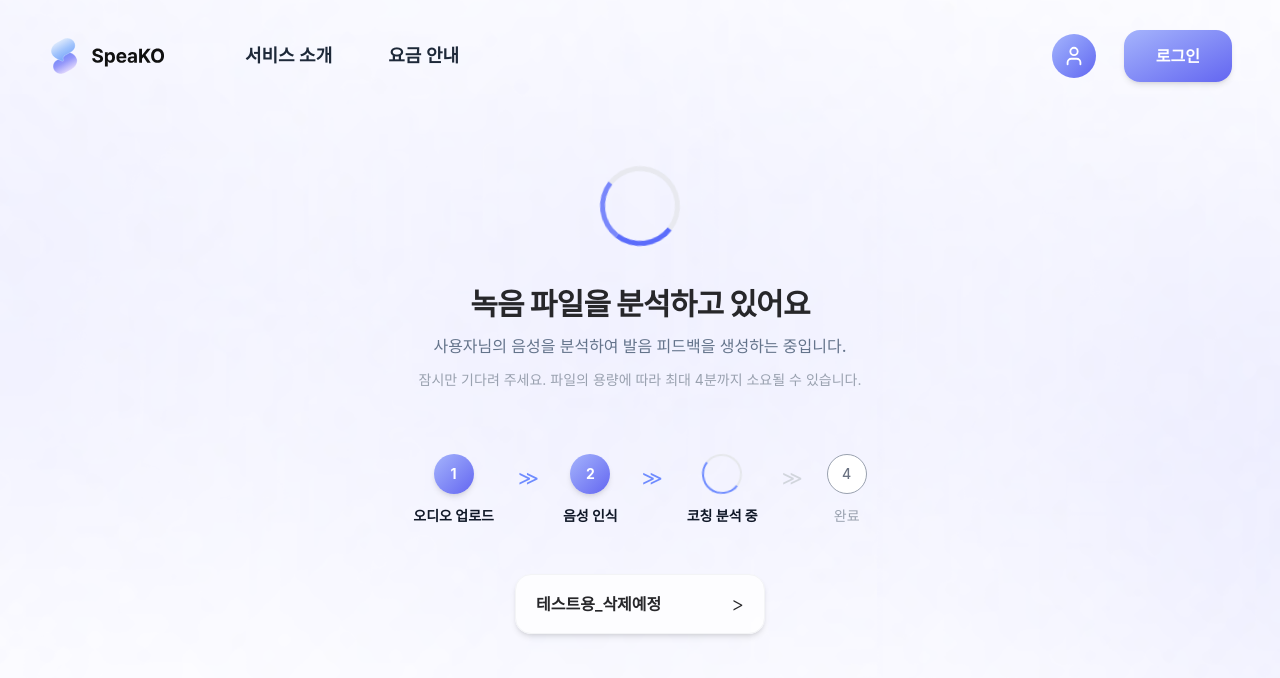
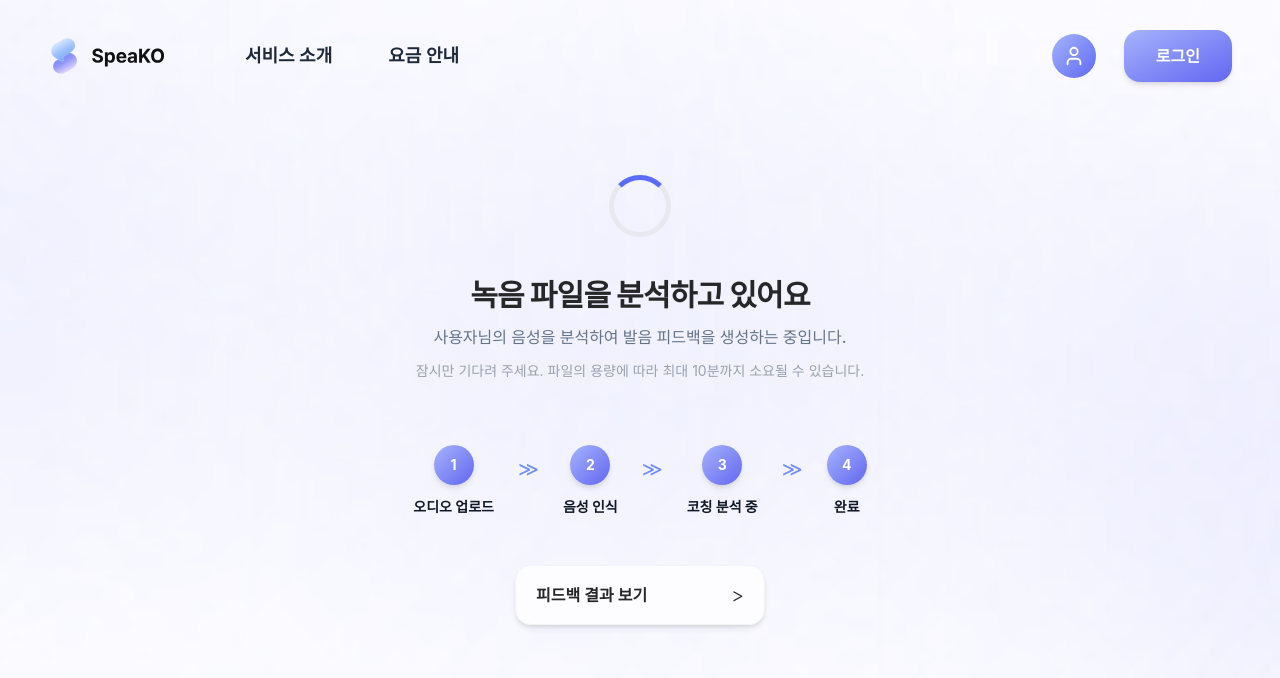
Before and after one commit to Zero0404/SpeaKO_Front, a React (Vite) app: page /feedback-loading in a window 1280 px wide. Shown: the top 678 px of the page. Built offline with nearby package versions, Linux system fonts and the light colour scheme.

Commit message:
로딩페이지 디자인 수정

```diff
--- a/src/pages/FeedbackLoading.tsx
+++ b/src/pages/FeedbackLoading.tsx
@@ -1,64 +1,90 @@
-import React, { useEffect } from 'react';
+import React, { useEffect, useState } from 'react';
 import { useNavigate, useLocation } from 'react-router-dom';
 import bgGradient from '../assets/background_gradiant.png';
+import Navbar from '../components/Navbar';
+import { useScriptJobStore } from '../store/scriptJobStore';
 
-interface FeedbackLoadingProps {
-  onComplete?: () => void;
+export interface FeedbackLoadingProps {
+  isOpen?: boolean;
+  onClose?: () => void;
+  onNext?: () => void;
 }
 
-export const FeedbackLoading: React.FC<FeedbackLoadingProps> = ({ onComplete }) => {
+export const FeedbackLoading: React.FC<FeedbackLoadingProps> = ({
+  isOpen = true,
+  onClose,
+  onNext,
+}) => {
   const navigate = useNavigate();
   const location = useLocation();
+  const { status, result } = useScriptJobStore();
+  const [currentStep, setCurrentStep] = useState<number>(3); // 3: 진행 중, 4: 완료
 
   // 이전 페이지(FeedbackFileUploadPage)에서 전달받은 파일 정보
   const uploadedFile = location.state?.file as File | undefined;
 
+  // 2초 타이머로 3단계 -> 4단계(완료) 전환
   useEffect(() => {
-    // 💡 [백엔드 API 연동 위치]
-    // 페이지 진입 시 백엔드로 분석 요청을 보내는 로직을 여기에 작성하시면 됩니다.
-    // 예: axios.post('/api/feedback', { file: uploadedFile }).then(...)
-  }, [uploadedFile]);
+    if (!isOpen) return;
 
-  // [다음 페이지] 버튼 클릭 시 이동 핸들러
-  const handleNextPage = () => {
-    if (onComplete) {
-      onComplete();
-      return;
+    const timerStep4 = setTimeout(() => {
+      setCurrentStep(4);
+    }, 2000);
+
+    return () => {
+      clearTimeout(timerStep4);
+    };
+  }, [isOpen, status]);
+
+  const handleNavigateNext = () => {
+    if (onClose) onClose();
+    if (onNext) {
+      onNext();
+    } else {
+      navigate('/feedback', { state: { result, file: uploadedFile } });
     }
+  };
 
-    if (uploadedFile) {
-      // "파일로 평가받기" 플로우 (FeedbackFileUploadPage에서 file을 state로 넘겨받은 경우) -> 결과 페이지로
-      navigate('/feedback-result');
-      return;
-    }
-
-    // "실시간 평가받기" 플로우 (녹음본 평가, file 없음) -> CoachViewPage 점수 섹션으로 복귀
-    // CoachViewPage는 location.state.score가 있으면 "발음 종합 점수"를 바로 done 상태로 보여준다.
-    // TODO: 아래 87은 임시값 — 위 useEffect의 분석 API 응답 점수로 교체
-    navigate('/coach-view', { state: { score: 87 } });
-  };
+  if (!isOpen) return null;
 
   return (
     <div
-      className="min-h-screen w-full flex flex-col items-center justify-center p-4 md:p-6 bg-cover bg-center bg-no-repeat font-sans select-none overflow-hidden"
+      className="fixed inset-0 z-50 min-h-screen w-full flex flex-col items-center justify-start bg-cover bg-center bg-no-repeat font-sans select-none overflow-y-auto"
       style={{
         backgroundImage: `url(${bgGradient})`,
         backgroundColor: '#F8FAFC',
       }}
     >
-      <div className="flex flex-col items-center justify-center text-center max-w-2xl mx-auto w-full px-4">
-        {/* 회전 스피너 */}
+      {/* 1바퀴(1초 회전) + 1초 멈춤 애니메이션 */}
+      <style>{`
+        @keyframes spinAndPause {
+          0% { transform: rotate(0deg); }
+          50% { transform: rotate(360deg); }
+          100% { transform: rotate(360deg); }
+        }
+        .animate-spin-pause {
+          animation: spinAndPause 2s cubic-bezier(0.4, 0, 0.2, 1) infinite;
+        }
+      `}</style>
+
+      {/* 상단 Navbar */}
+      <div className="w-full relative z-20">
+        <Navbar />
+      </div>
+
+      {/* 로딩 콘텐츠 메인 박스 */}
+      <div className="flex-1 flex flex-col items-center justify-center text-center max-w-2xl mx-auto w-full px-4 py-8 relative z-10">
+        {/* 회전 스피너 (원 전체의 1/4 크기 보라색 아크 회전) */}
         <div className="relative flex items-center justify-center mb-8 md:mb-10">
           <div
-            className="w-16 h-16 md:w-20 md:h-20 rounded-full border-[5px] border-gray-200/80 border-t-transparent animate-spin"
+            className="w-[62px] h-[62px] rounded-full border-[5px] border-gray-200/80 animate-spin-pause"
             style={{
               borderTopColor: 'rgba(91, 108, 251, 1)',
-              borderRightColor: 'rgba(91, 108, 251, 0.8)',
             }}
           />
         </div>
 
-        {/* 타이틀 & 설명 문구 */}
+        {/* 타이틀 & 문구 */}
         <div className="space-y-3 mb-12 md:mb-16">
           <h2 className="text-2xl md:text-3xl font-extrabold text-[var(--color-text-heading)] tracking-tight">
             녹음 파일을 분석하고 있어요
@@ -67,11 +93,11 @@ export const FeedbackLoading: React.FC<FeedbackLoadingProps> = ({ onComplete })
             사용자님의 음성을 분석하여 발음 피드백을 생성하는 중입니다.
           </p>
           <p className="text-xs md:text-sm text-gray-400">
-            잠시만 기다려 주세요. 파일의 용량에 따라 최대 4분까지 소요될 수 있습니다.
+            잠시만 기다려 주세요. 파일의 용량에 따라 최대 10분까지 소요될 수 있습니다.
           </p>
         </div>
 
-        {/* 하단 4단계 프로세스 위젯 */}
+        {/* 4단계 프로세스 위젯 */}
         <div className="flex items-center justify-center gap-3 sm:gap-6 flex-wrap mb-12">
           {/* 1단계 - 완료 */}
           <div className="flex flex-col items-center gap-2">
@@ -99,27 +125,47 @@ export const FeedbackLoading: React.FC<FeedbackLoadingProps> = ({ onComplete })
 
           <span className="text-[#6E8BFF] font-light text-lg sm:text-xl pb-6">≫</span>
 
-          {/* 3단계 - 진행 중 (숫자 없이 회전 링만) */}
+          {/* 3단계 - 진행 중("피드백 생성 중") -> 완료("피드백 생성")로 전환 */}
           <div className="flex flex-col items-center gap-2">
-            <div className="w-9 h-9 sm:w-10 sm:h-10 rounded-full border-2 border-gray-200 border-t-[#6E8BFF] border-r-[#6E8BFF] animate-spin" />
-            <span className="text-xs sm:text-sm font-bold text-gray-900 mt-1">코칭 분석 중</span>
+            {currentStep >= 4 ? (
+              <div
+                style={{ backgroundImage: 'var(--gradient-brand-active)' }}
+                className="w-9 h-9 sm:w-10 sm:h-10 rounded-full text-white font-bold flex items-center justify-center text-xs sm:text-sm shadow-md"
+              >
+                3
+              </div>
+            ) : (
+              <div className="w-9 h-9 sm:w-10 sm:h-10 rounded-full border-2 border-gray-200 border-t-[#6E8BFF] border-r-[#6E8BFF] animate-spin" />
+            )}
+            <span className="text-xs sm:text-sm font-bold text-gray-900 mt-1">
+              {currentStep >= 4 ? '코칭 분석 중' : '코칭 분석 중'}
+            </span>
           </div>
 
-          <span className="text-gray-300 font-light text-xl pb-6">≫</span>
+          <span className={currentStep >= 4 ? "text-[#6E8BFF] font-light text-lg sm:text-xl pb-6" : "text-gray-300 font-light text-xl pb-6"}>≫</span>
 
-          {/* 4단계 - 대기 */}
+          {/* 4단계 - 대기 -> 완료로 활성화 */}
           <div className="flex flex-col items-center gap-2">
-            <div className="w-9 h-9 sm:w-10 sm:h-10 rounded-full border border-gray-400 text-gray-500 font-medium flex items-center justify-center text-xs sm:text-sm bg-white">
+            <div
+              className={`w-9 h-9 sm:w-10 sm:h-10 rounded-full flex items-center justify-center text-xs sm:text-sm transition-all duration-300 ${
+                currentStep >= 4
+                  ? 'text-white font-bold shadow-md'
+                  : 'border border-gray-400 text-gray-500 font-medium bg-white'
+              }`}
+              style={currentStep >= 4 ? { backgroundImage: 'var(--gradient-brand-active)' } : {}}
+            >
               4
             </div>
-            <span className="text-xs sm:text-sm font-medium text-gray-400 mt-1">완료</span>
+            <span className={`text-xs sm:text-sm mt-1 ${currentStep >= 4 ? 'font-bold text-gray-900' : 'font-medium text-gray-400'}`}>
+              완료
+            </span>
           </div>
         </div>
 
-        {/* 하단 [다음 페이지] 버튼 */}
+        {/* 하단 [피드백 결과 보기] 버튼 */}
         <button
           type="button"
-          onClick={handleNextPage}
+          onClick={handleNavigateNext}
           style={{
             width: '250px',
             height: '60px',
@@ -139,7 +185,7 @@ export const FeedbackLoading: React.FC<FeedbackLoadingProps> = ({ onComplete })
             e.currentTarget.style.color = 'var(--color-text-heading)';
           }}
         >
-          <span className="text-base font-semibold">테스트용_삭제예정</span>
+          <span className="text-base font-semibold">피드백 결과 보기</span>
           <span className="text-xl font-light">&gt;</span>
         </button>
       </div>
```
